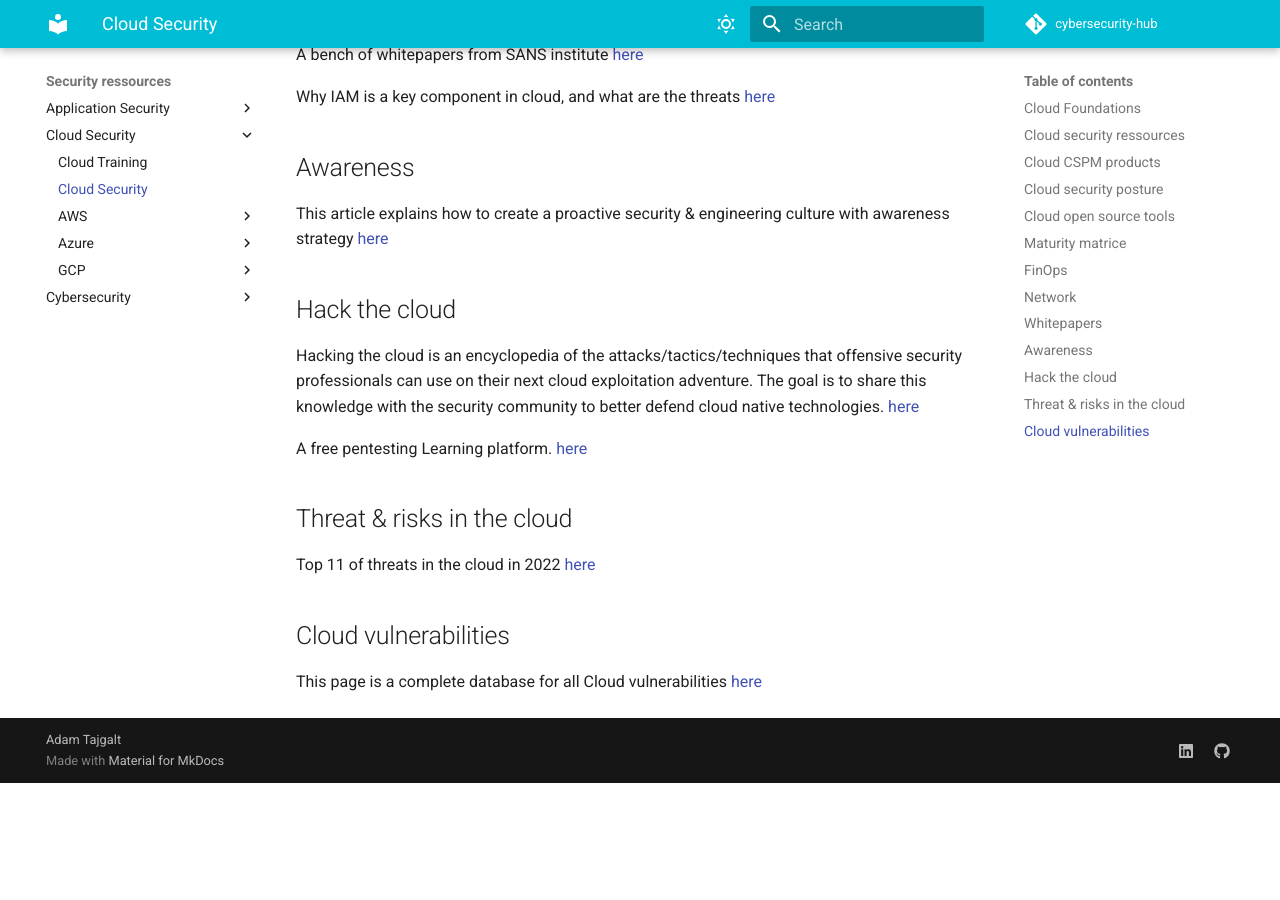
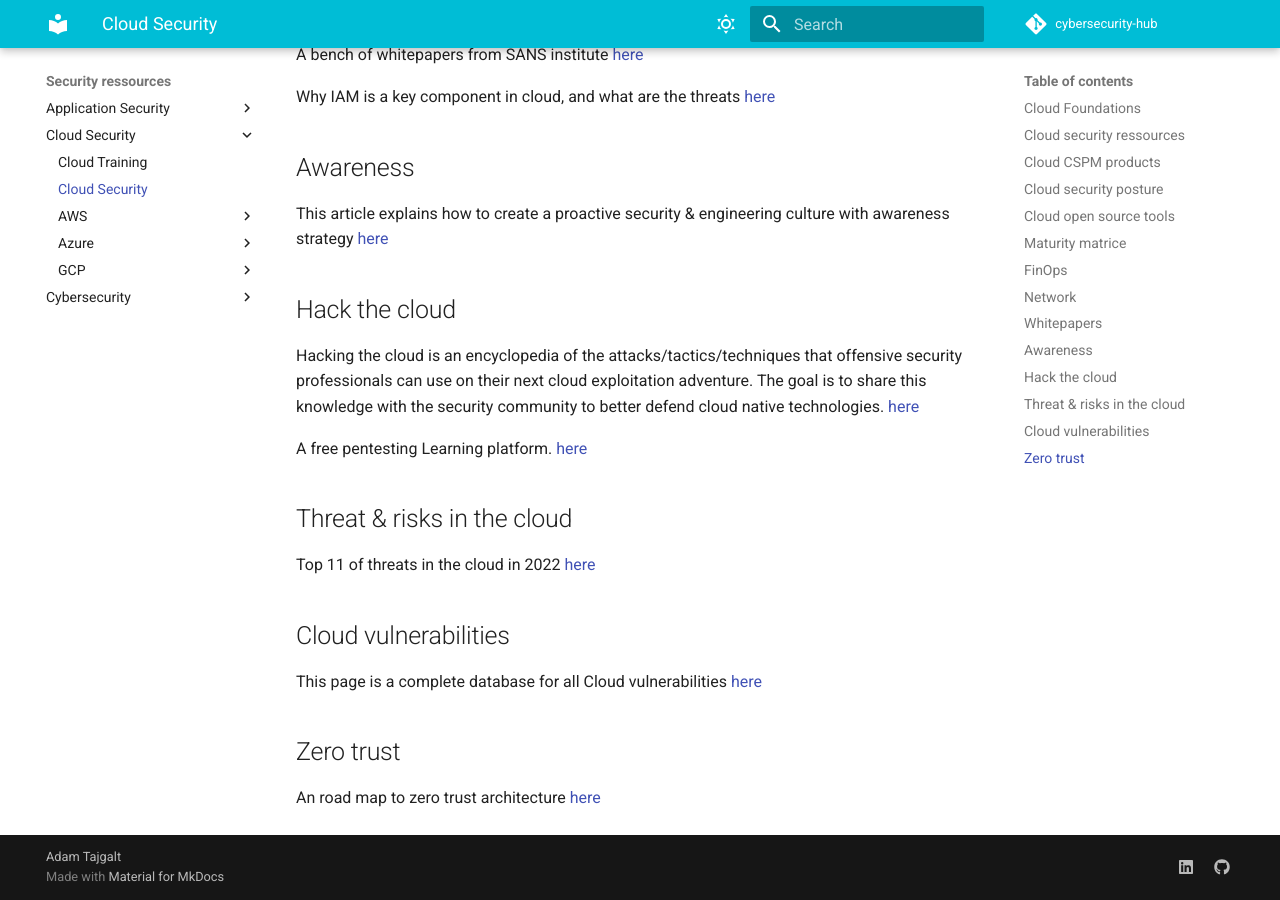
Before and after one commit to adamtaj/cybersecurity-hub, an MkDocs documentation site: the page built from docs/Security ressources/Cloud Security/cloud_security.md, in a window 1280 px wide and 900 px high, scrolled down 3632 px. Built offline with MkDocs 1.6.1 and Material for MkDocs 9.7.7, drawn with Linux system fonts in a browser that asks for light colours; comment, search, counter and statistics services are not loaded; before the commit the page ends 4415 px from its top, so only the background shows below that.

Commit message:
Add more content

```diff
--- a/docs/Security ressources/Cloud Security/cloud_security.md
+++ b/docs/Security ressources/Cloud Security/cloud_security.md
@@ -90,3 +90,7 @@ Top 11 of threats in the cloud in 2022 [here](https://www.linkedin.com/pulse/top
 ## Cloud vulnerabilities
 
 This page is a complete database for all Cloud vulnerabilities [here](https://www.cloudvulndb.org/results?q=)
+
+## Zero trust
+
+An road map to zero trust architecture [here](https://zerotrustroadmap.org)
```
